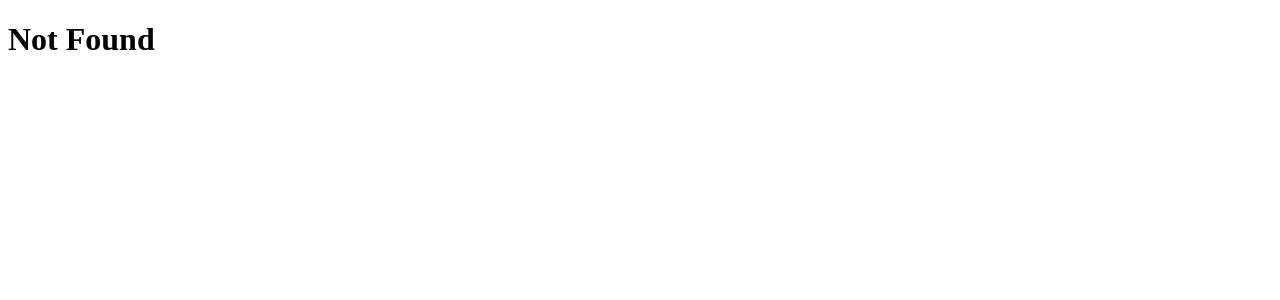
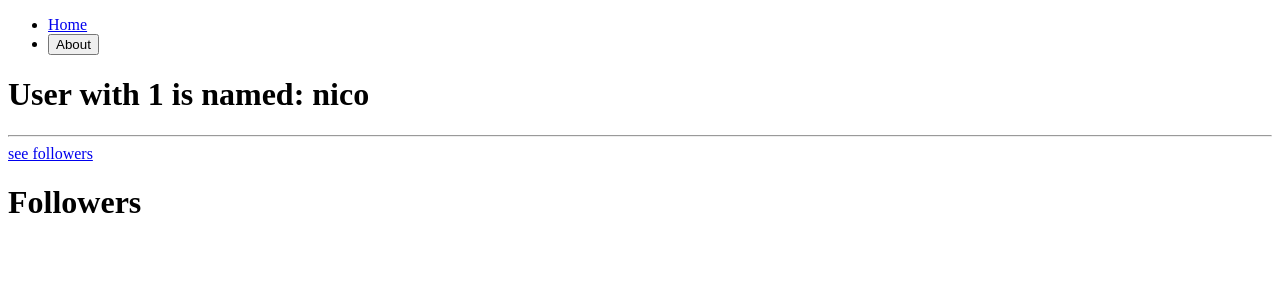
Before and after one commit to jnl1128/react-router-dom-v6, a React (Create React App) app: page /users/1/followers in a window 1280 px wide. Before the commit this address had no page. Shown: the top 300 px of the page. Built offline with nearby package versions, Linux system fonts and the light colour scheme.

Commit message:
outlet과 상대경로

```diff
--- /dev/null
+++ b/src/screens/users/Followers.tsx
@@ -0,0 +1,4 @@
+function Followers() {
+    return <h1>Followers</h1>;
+}
+export default Followers;
--- a/src/screens/users/User.tsx
+++ b/src/screens/users/User.tsx
@@ -1,12 +1,18 @@
-import { useParams } from "react-router-dom";
+import { Link, Outlet, useParams } from "react-router-dom";
 import { users } from "../../db";
 
 function User() {
     const { userId } = useParams();
     return (
-        <h1>
-            User with {userId} is named: {users[Number(userId) - 1].name}
-        </h1>
+        <div>
+            <h1>
+                User with {userId} is named: {users[Number(userId) - 1].name}
+            </h1>
+            <hr />
+            <Link to="followers">see followers</Link>
+            {/* User 컴포넌트의 자식 컴포넌트가 있다면 outlet에 그 자식이 render됨 */}
+            <Outlet />
+        </div>
     );
 }
 export default User;
```
Also changed, not shown: src/Router.tsx (+7 -3 lines).
